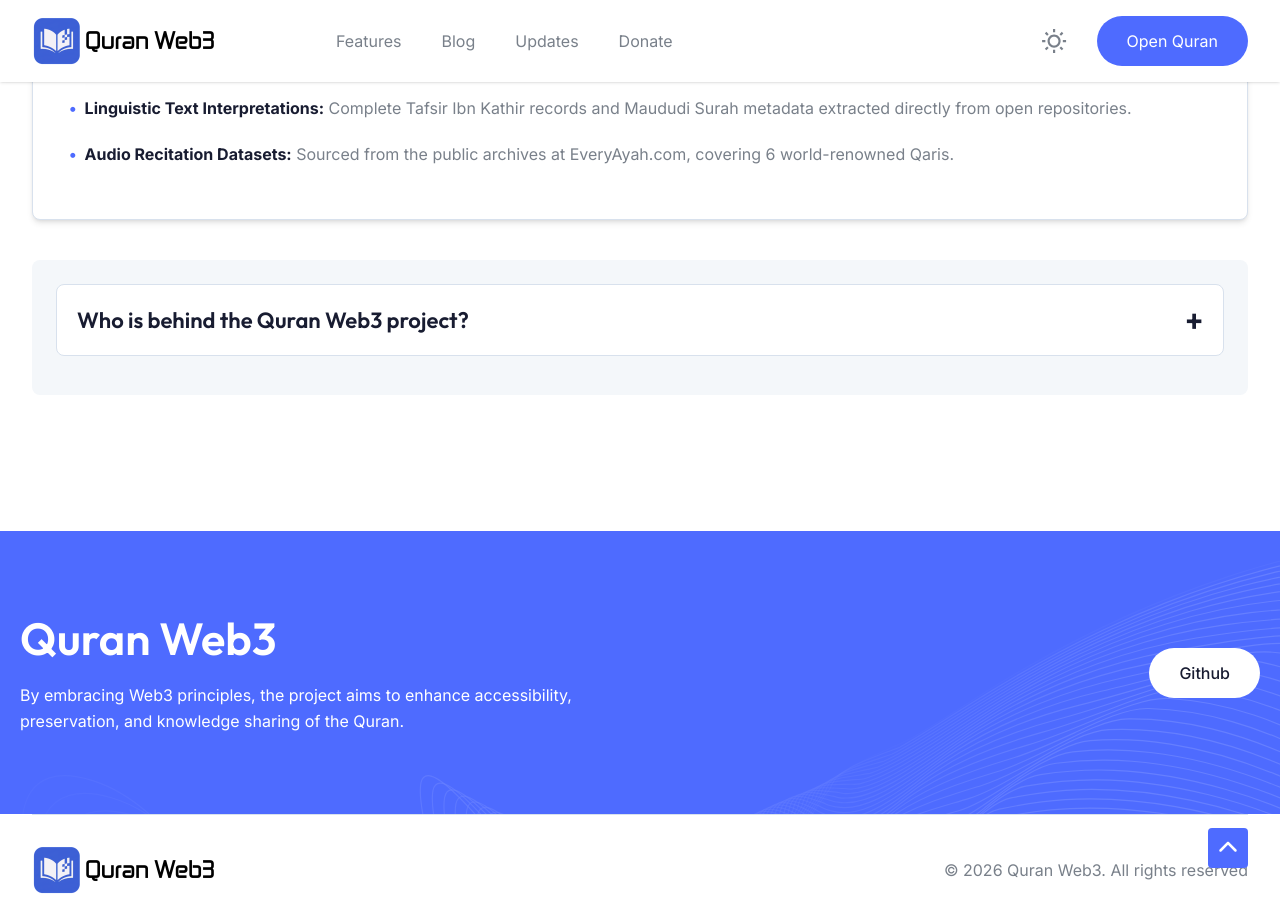
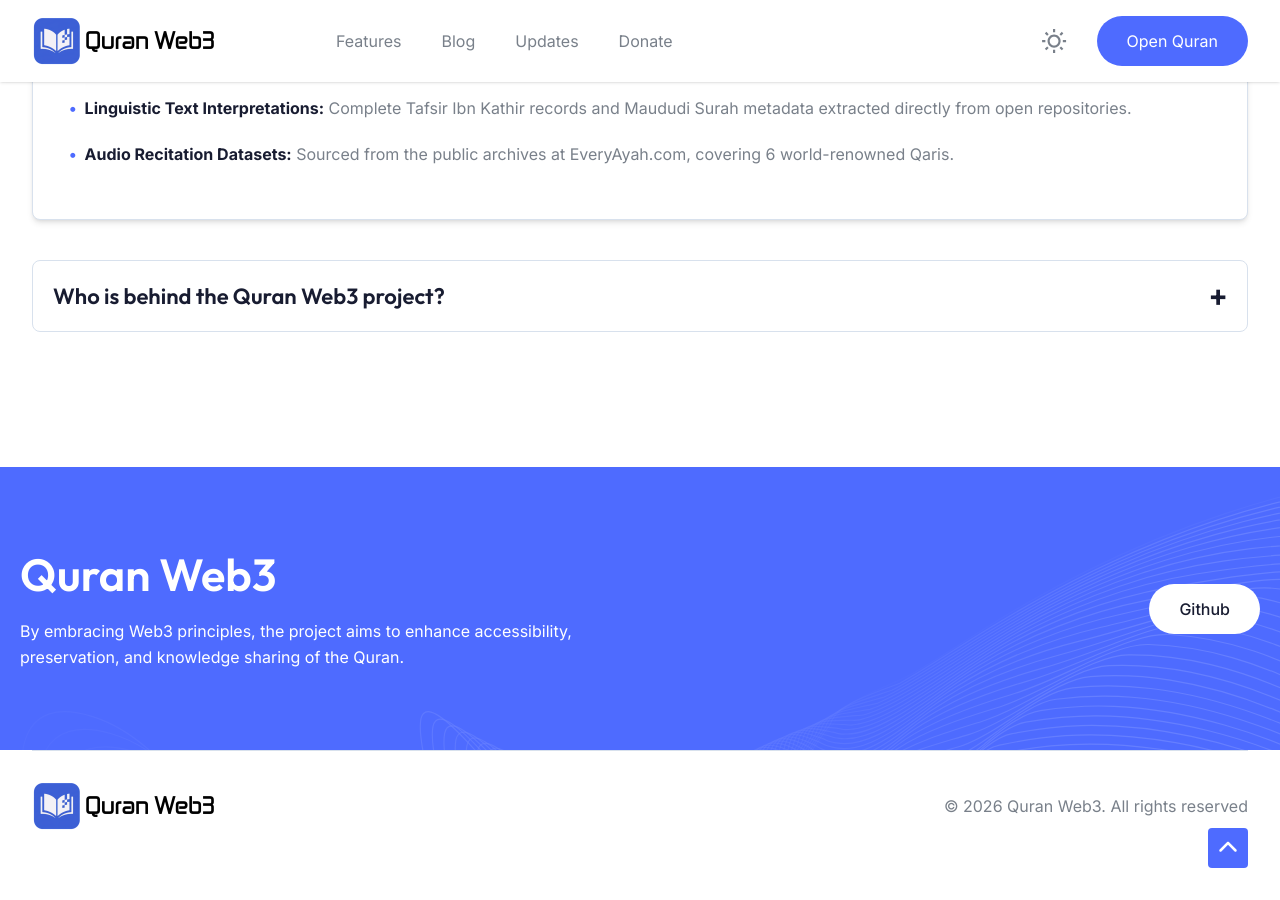
Before and after one commit to quran-web3/quran-web3.github.io, a Jekyll site: the page about.html, which Jekyll copies as it is, in a window 1280 px wide and 900 px high, scrolled down 1208 px. Built offline with Jekyll 4.4.1, drawn with Linux system fonts in a browser that asks for light colours.

Commit message:
Update about.html

```diff
--- a/about.html
+++ b/about.html
@@ -119,7 +119,7 @@
                         </li>
                       </ul>
                     </div>
-                      <div class="fh sm sg ci ac" markdown="0">
+                      <div class="fh sm sg ci ac" style="padding: 0; margin: 0; background: transparent; border: none;" markdown="0">
                         <div x-data="{ open: false }" class="hh rm _g ch pm sg ci ic" style="margin-bottom: 15px; padding: 15px 20px;">
                           <button @click="open = !open" class="vd tc un wf ph ab sj wj fk kk wm">
                             <span>Who is behind the Quran Web3 project?</span>
```
